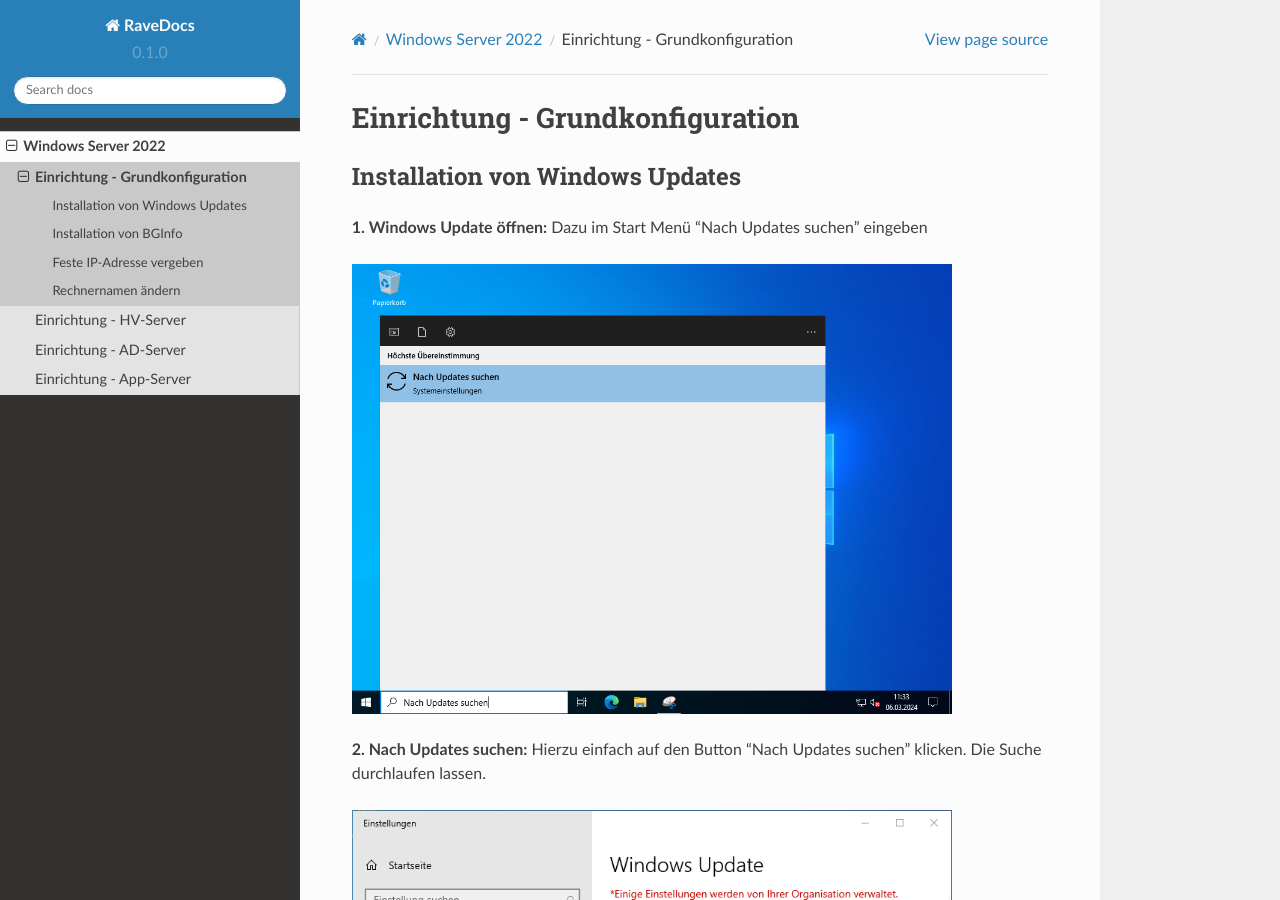
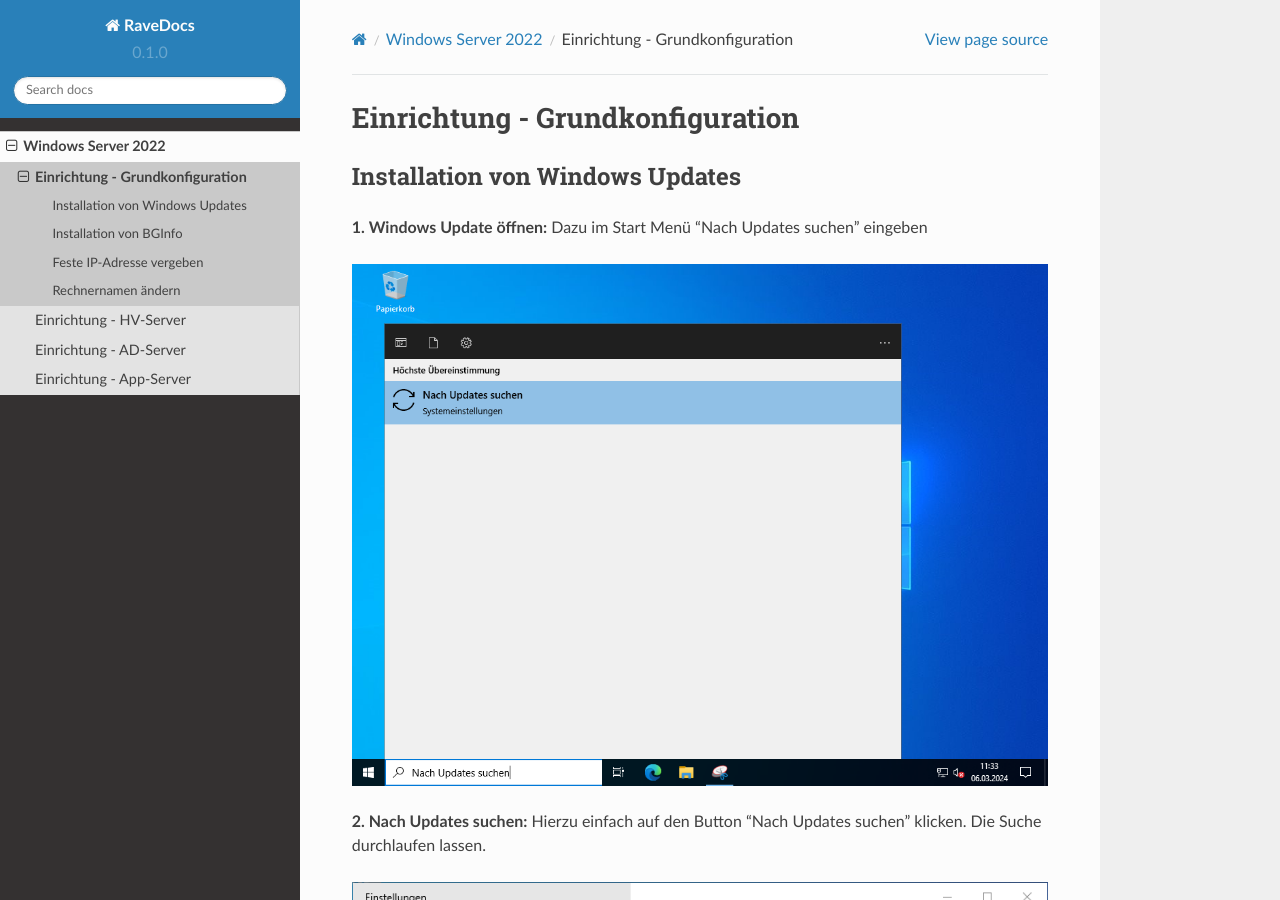
Before and after one commit to SirenTheSiren/ravedocs, a Sphinx documentation site: the page built from docs/source/windows/server/2022/einrichtung/grund.rst, in a window 1280 px wide and 900 px high. Built offline with Sphinx 7.4.7 and the Read the Docs theme 2.0.0, drawn with Linux system fonts in a browser that asks for light colours; pages that are not in the unit, such as notebooks, are missing from menus.

Commit message:
Update grund.rst

```diff
--- a/docs/source/windows/server/2022/einrichtung/grund.rst
+++ b/docs/source/windows/server/2022/einrichtung/grund.rst
@@ -8,26 +8,26 @@
 Dazu im Start Menü "Nach Updates suchen" eingeben
 
 .. image:: ../img/einrichtung/grund/updates/1.png
-  :width: 600
+  :width: 750
 
 **2. Nach Updates suchen:**
 Hierzu einfach auf den Button "Nach Updates suchen" klicken. Die Suche durchlaufen lassen.
 
 .. image:: ../img/einrichtung/grund/updates/2.png
-  :width: 600
+  :width: 750
 
 **3. Updates installieren:**
 Wenn Updates gefunden werden, diese selbstverständlich installieren. Falls mehrere Updates verfügbar sind, warten bis ALLE installiert sind, erst dann neu starten, wenn alles fertig ist.
 Optional kann der Neustart auch über den Button Neustart planen zu einen späteren Zeitpunkt automatisch erfolgen.
 
 .. image:: ../img/einrichtung/grund/updates/3.png
-  :width: 600
+  :width: 750
 
 **4. Abschließen:**
 Wenn alle Updates installiert sind bzw. von Anfang an keine Verfügbar sind, wird dies auch entsprechend angezeigt.
 
 .. image:: ../img/einrichtung/grund/updates/4.png
-  :width: 600
+  :width: 750
 
 Installation von BGInfo
 -----
```
